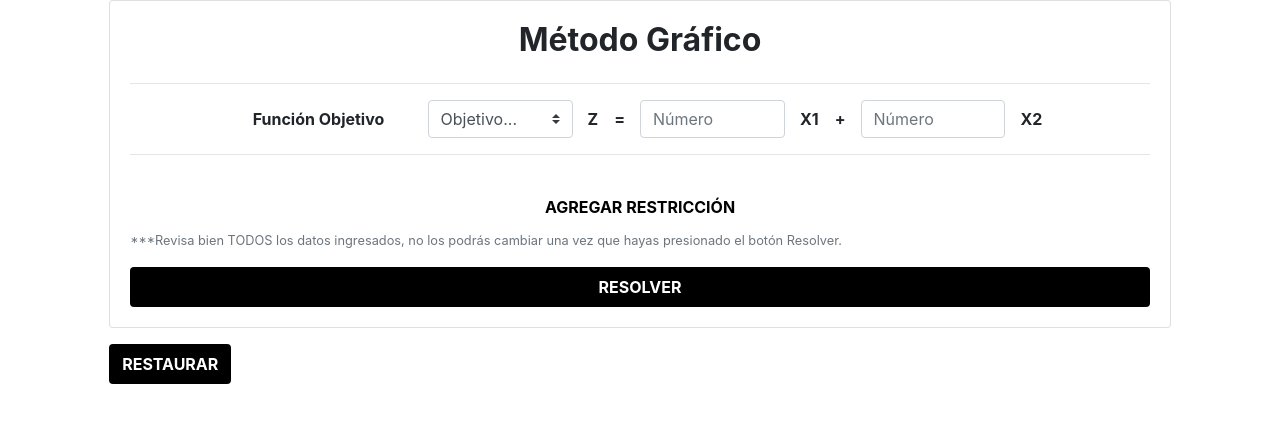
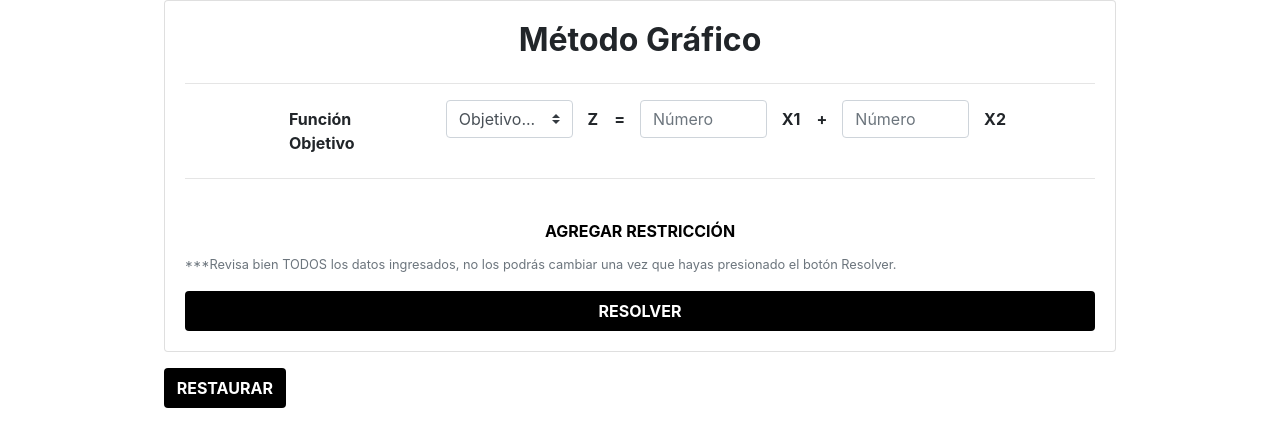
Before and after one commit to luisgerardo05/graphing-calculator, a React (Create React App) app: page / in a window 1280 px wide. Shown: the top 446 px of the page. Built offline with nearby package versions, Linux system fonts and the light colour scheme.

Commit message:
Modified card size

```diff
--- a/src/App.js
+++ b/src/App.js
@@ -46,7 +46,7 @@ function App() {
     return (
         <div className="App">
             <div className="row justify-content-center">
-                <div className="col-md-10">
+                <div className="col-md-9">
                     <div className="card">
                         <div className="card-body">
                             <h2 className="text-center mb-4 font-weight-bold">Método Gráfico</h2>
```
